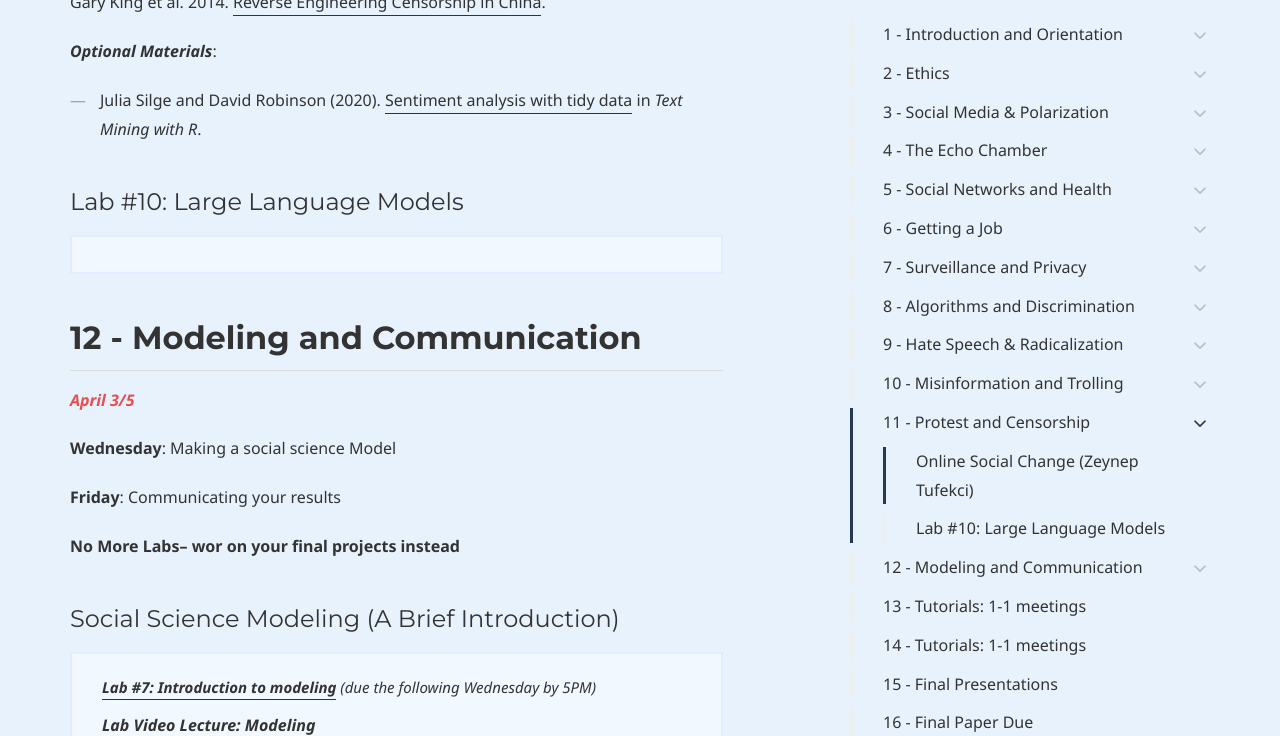
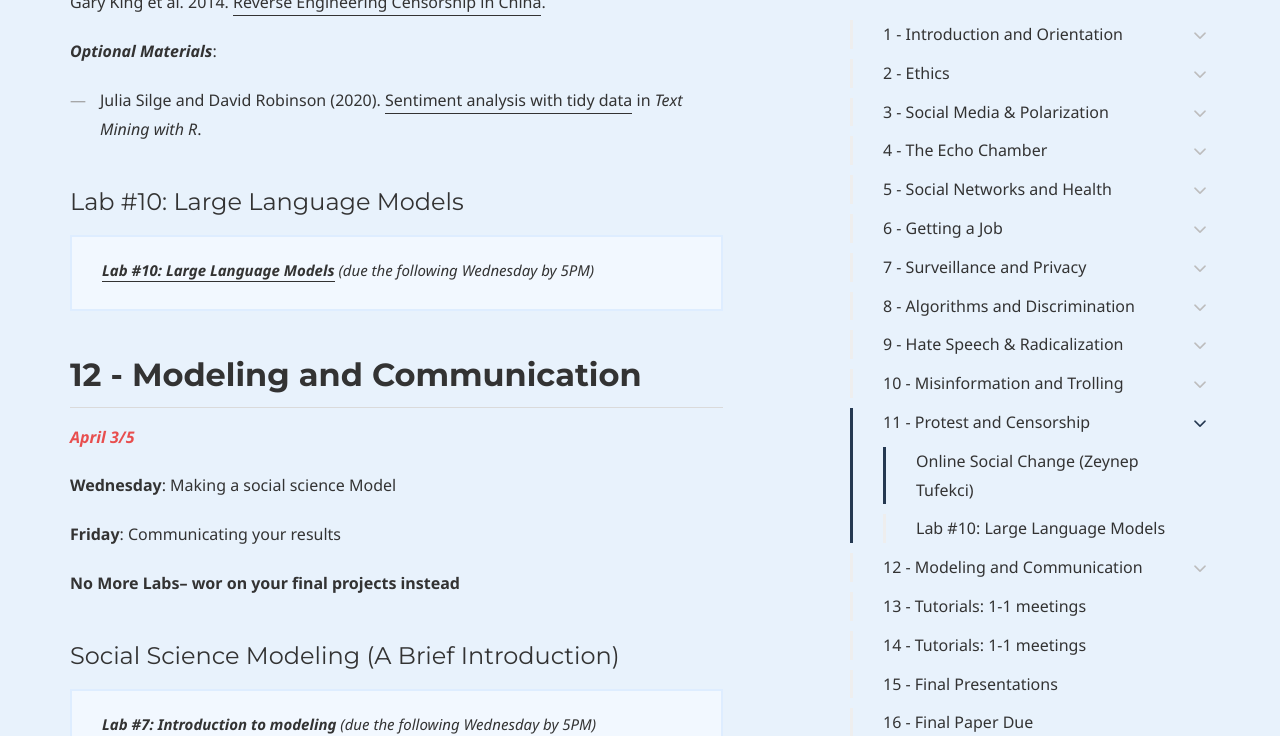
Before and after one commit to dssoc/dssoc.github.io, a Jekyll site: the page built from schedule.md, in a window 1280 px wide and 900 px high, scrolled down 20683 px, cut to the strip 0-736 px from the top of the window. Built offline with Jekyll 4.4.1, drawn with Linux system fonts in a browser that asks for light colours; some web fonts are replaced.

Commit message:
Update lab 10.md

```diff
--- a/schedule.md
+++ b/schedule.md
@@ -797,6 +797,8 @@ Gary King et al. 2014. [Reverse Engineering Censorship in China](https://science
 
 #### Lab #10: Large Language Models
 <div class="callout callout--info">
+        <p><i><b><a href = "/assignments/lab_10_llm.html">Lab #10: Large Language Models</a></b> (due the following Wednesday by 5PM)</i></p>
+
 </div>
 
 
```
